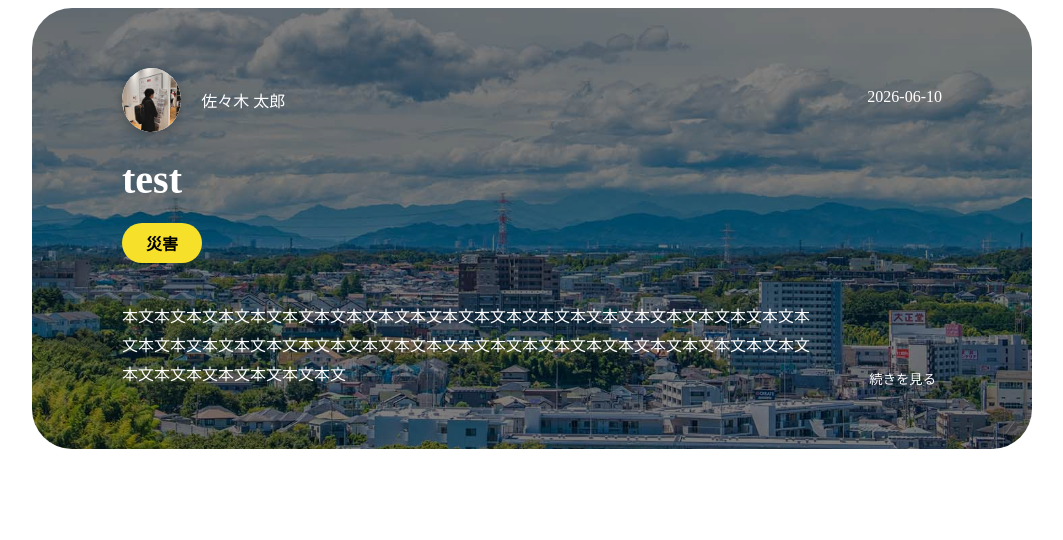
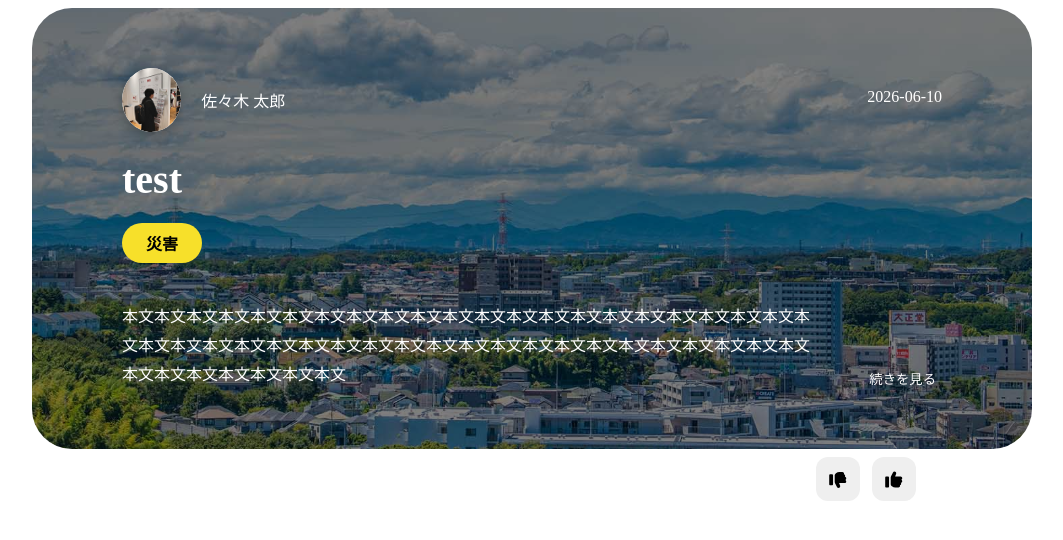
Before and after one commit to matiapu/matiapu-web, a Next.js app: page /posts/1 in a window 1280 px wide. Shown: the top 540 px of the page, without its empty margins (108-1171 px from the left). Built offline with nearby package versions, Linux system fonts and the light colour scheme.

Commit message:
:feat いいねバッドボタンコンポーネント作成

```diff
--- a/package.json
+++ b/package.json
@@ -9,6 +9,9 @@
     "lint": "eslint"
   },
   "dependencies": {
+    "@fortawesome/fontawesome-svg-core": "^7.2.0",
+    "@fortawesome/free-solid-svg-icons": "^7.2.0",
+    "@fortawesome/react-fontawesome": "^3.3.1",
     "@vis.gl/react-google-maps": "^1.8.3",
     "next": "16.2.7",
     "react": "19.2.4",
--- /dev/null
+++ b/src/components/NiceBadButton.jsx
@@ -0,0 +1,19 @@
+import React from 'react'
+import { FontAwesomeIcon } from "@fortawesome/react-fontawesome";
+import { faThumbsUp } from '@fortawesome/free-solid-svg-icons';
+import { faThumbsDown } from '@fortawesome/free-solid-svg-icons';
+import styles from './NiceBadButton.module.css'
+
+
+function NiceBadButton() {
+  return (
+    <div>
+        <div className={styles.Button_wrapper}>
+            <button className={styles.Down}><FontAwesomeIcon icon={ faThumbsDown } /></button>
+            <button className={styles.Up}><FontAwesomeIcon icon={ faThumbsUp } /></button>
+        </div>
+    </div>
+  )
+}
+
+export default NiceBadButton
--- /dev/null
+++ b/src/components/NiceBadButton.module.css
@@ -0,0 +1,28 @@
+.Button_wrapper {
+  display: flex;
+  width: 1000px;
+  justify-content: flex-end;
+  align-items: center;
+  gap: 12px;
+  padding: 8px 16px;
+}
+
+.Up, .Down {
+  display: inline-flex;
+  justify-content: center;
+  align-items: center;
+  width: 44px;
+  height: 44px;
+  border-radius: 12px;
+  border: none;
+  font-size: 1.1rem;
+  cursor: pointer;
+  transition: background-color 0.2s ease, transform 0.1s ease;
+}
+.Up:hover, .Down:hover {
+  background-color: #d5d5d5;
+}
+
+.Up:active, .Down:active {
+  transform: scale(0.96);
+}
--- a/src/components/PostCard.jsx
+++ b/src/components/PostCard.jsx
@@ -3,9 +3,10 @@ import React from 'react'
 import { useState } from 'react'
 import UserIcon from './UserIcon'
 import styles from './PostCard.module.css'
+import NiceBadButton from './NiceBadButton'
 
 
-function PostCard({post}) {
+function PostCard({ post }) {
     // 投稿が開いているかどうかを管理するステート（初期値は false = 閉じている
     const [isOpen, setIsOpen] = useState(false)
 
@@ -24,9 +25,10 @@ function PostCard({post}) {
         setIsOpen(!isOpen)
     }
     return (
+        <div>
             <div className={styles.post_wrapper}>
                 {/* 投稿画像 */}
-        <img src={post.image} alt={`${post.name}さんの投稿画像`} className={styles.post_image}/>
+                <img src={post.image} alt={`${post.name}さんの投稿画像`} className={styles.post_image} />
 
                 {/* ユーザー情報 */}
                 <div className={styles.overlay}>
@@ -61,7 +63,10 @@ function PostCard({post}) {
                     </div>
                 </div>
             </div>
-
+            <div className={styles.NiceBadButton}>
+                <NiceBadButton />
+            </div>
+        </div>
     )
 }
 
```
Also changed, not shown: 1 other file (tests, documents, lock files or other folders). Lines whose indentation alone changed are shown as unchanged.
